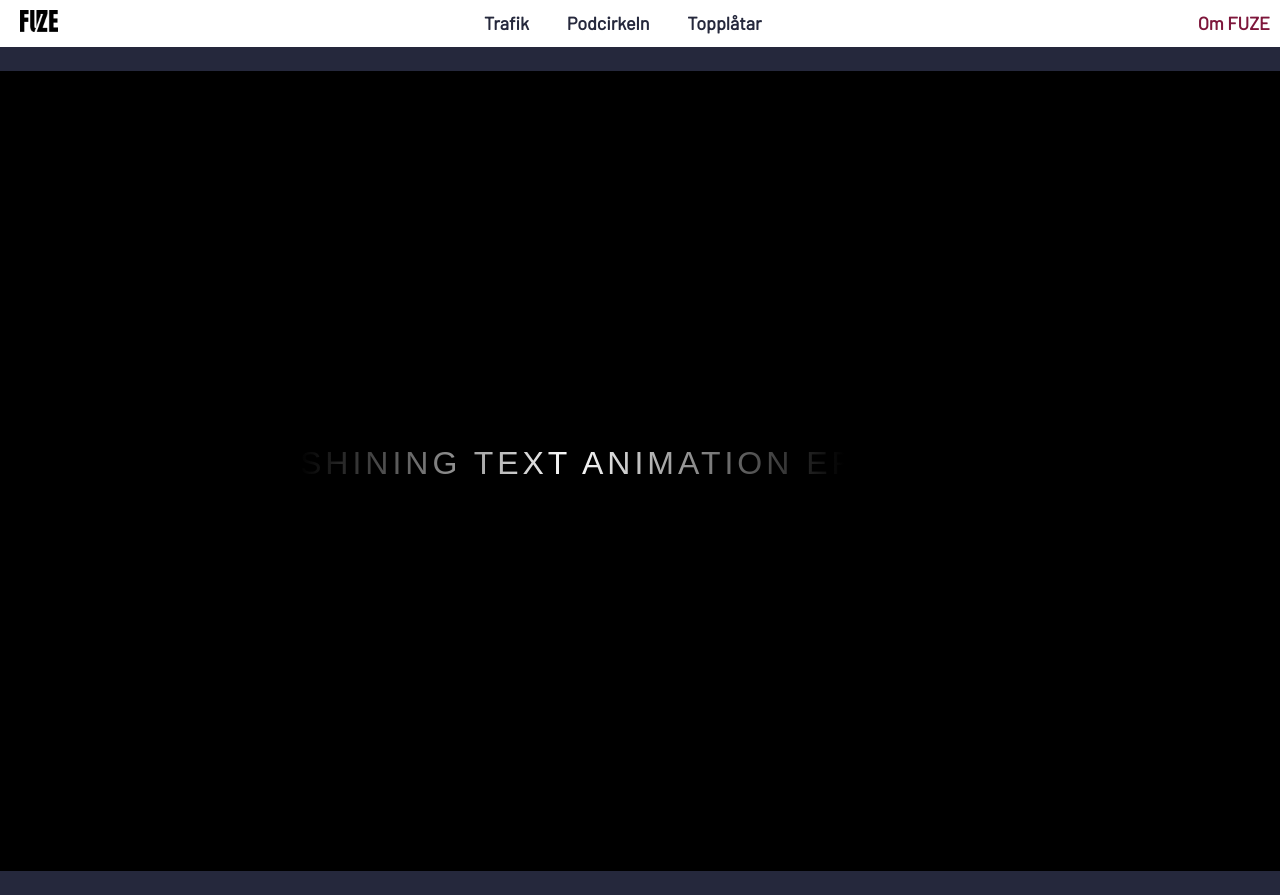
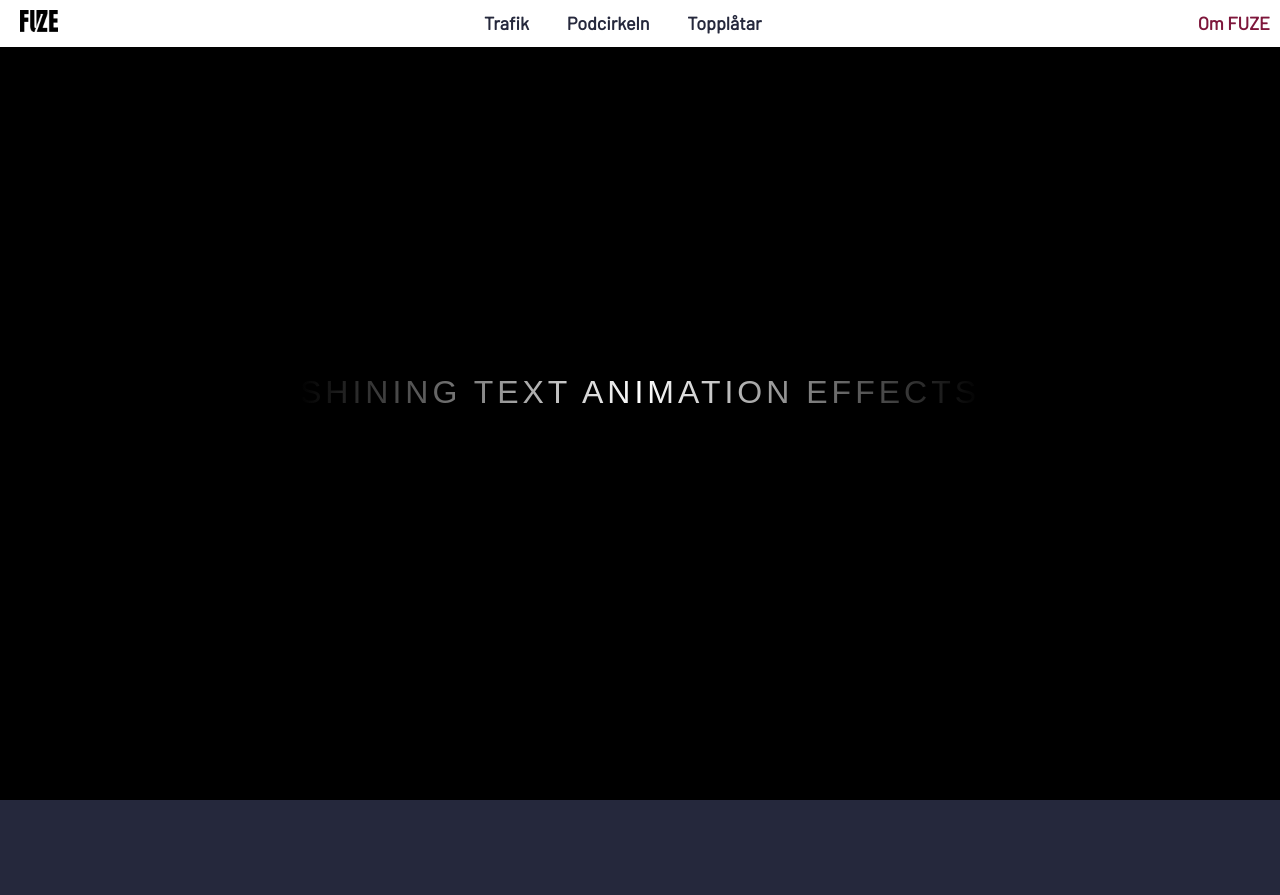
Before and after one commit to thohar2001/fuzeproject, a Vue app: page /#/Start in a window 1280 px wide. After the commit the page ends 800 px from the top, so only its background shows below. Built offline with nearby package versions, Linux system fonts and the light colour scheme.

Commit message:
Made startpage cover whole page
Z-index added for startpage and navigation bar (Menu)

```diff
--- a/src/components/Menu.vue
+++ b/src/components/Menu.vue
@@ -17,6 +17,7 @@
   position: relative;
   padding: 10px;
   width: 100%;
+  z-index: 1;
 }
 
 #logo {
--- a/src/views/StartPage.vue
+++ b/src/views/StartPage.vue
@@ -17,8 +17,18 @@ div {
   display: flex;
   justify-content: center;
   align-items: center;
-  height: 100vh;
+
   background-color: #000;
+
+  position:fixed;
+  padding:0;
+  margin:0;
+
+  top: 0;
+  left:0;
+  z-index: 0;
+  width: 100%;
+  height: 100%;
 }
 
 p {
@@ -30,7 +40,7 @@ p {
   overflow: hidden;
   background: linear-gradient(90deg, #000, #fff, #000);
   background-repeat: no-repeat;
-  background-size: 80%;
+  background-size: 100%;
   animation: animate 3s;
   -webkit-background-clip: text;
   -webkit-text-fill-color: rgba(255, 255, 255, 0);
```
